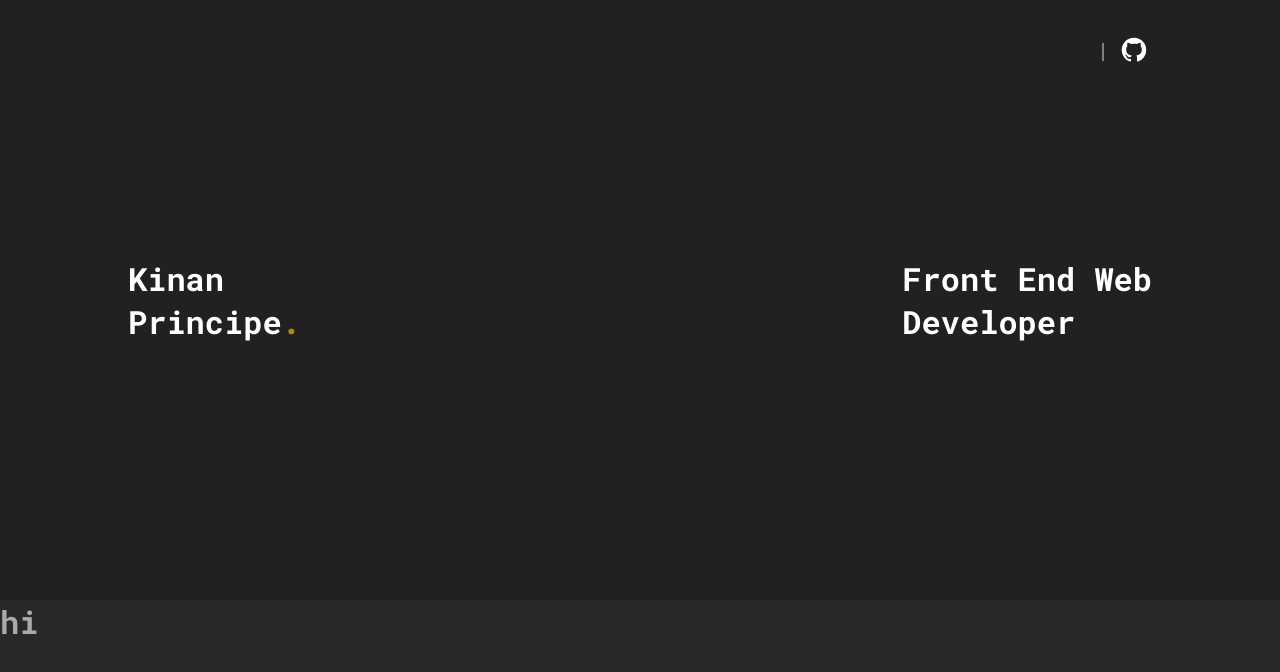
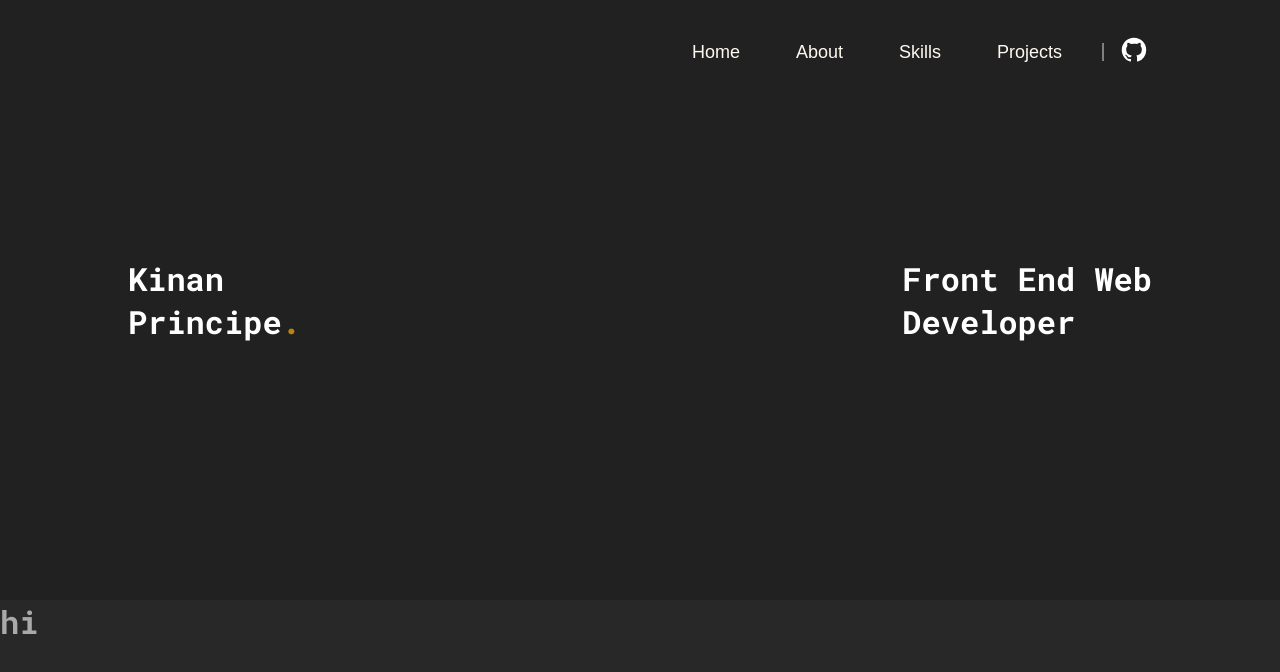
Before and after one commit to sorkofi/portfolio, a React (Vite) app: page / in a window 1280 px wide. Shown: the top 672 px of the page. Built offline with nearby package versions, Linux system fonts and the light colour scheme.

Commit message:
fixed topbar buttons not appearing

```diff
--- a/src/components/Topbar.tsx
+++ b/src/components/Topbar.tsx
@@ -5,7 +5,7 @@ export function Topbar(props: any) {
       <div className="top-bar">
         {
             props.menus.map((menu: any) => {
-               <button className="button-global menu">{props.menus}</button>
+               return <button className="button-global menu">{menu}</button>
             })
         }
         <div className="divider" />
```
